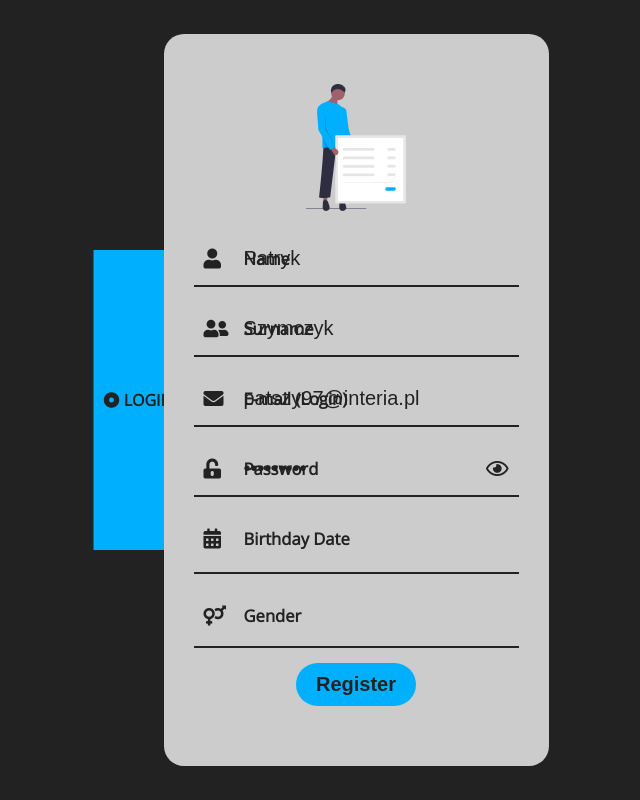
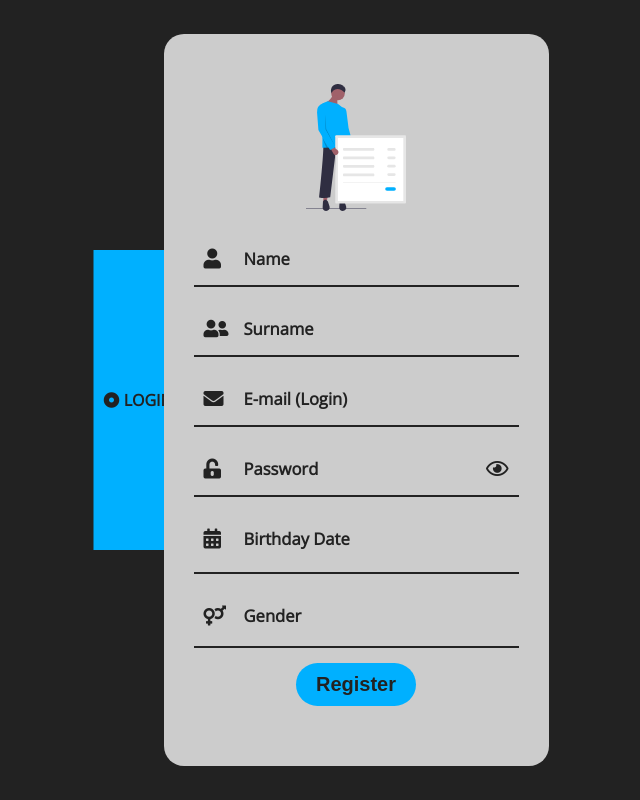
Before and after one commit to patszy/form_task, a plain HTML site: page index.html in a window 1280 px wide. Both pictures are taken after a click on the link "REGISTER". Shown: the whole page, without its empty margins (284-924 px from the left). Drawn offline with nearby package versions, Linux system fonts and the light colour scheme.

Commit message:
Deleted default values from form.

```diff
--- a/index.html
+++ b/index.html
@@ -40,32 +40,32 @@
                 <label for="name" class="form-row">
                     <h5>Name</h5>
                     <i class="fas fa-user"></i>
-                    <input id="name" type="text" name="name" pattern="^[A-Z]([',.-]?[a-z])+$" class="input" autocomplete="off" required value="Patryk">
+                    <input id="name" type="text" name="name" pattern="^[A-Z]([',.-]?[a-z])+$" class="input" autocomplete="off" required>
                 </label>
 
                 <label for="Surname" class="form-row">
                     <h5>Surname</h5>
                     <i class="fas fa-user-friends"></i>
-                    <input id="Surname" type="text" name="surname" pattern="^[A-Z]([',.-]?[a-z])+$" class="input" autocomplete="off" required value="Szymczyk">
+                    <input id="Surname" type="text" name="surname" pattern="^[A-Z]([',.-]?[a-z])+$" class="input" autocomplete="off" required>
                 </label>
 
                 <label for="mail" class="form-row">
                     <h5>E-mail (Login)</h5>
                     <i class="fas fa-envelope"></i>
-                    <input id="mail" type="email" name="email" pattern="[a-z0-9!#$%&'*+/=?^_`{|}~-]+(?:\.[a-z0-9!#$%&'*+/=?^_`{|}~-]+)*@(?:[a-z0-9](?:[a-z0-9-]*[a-z0-9])?\.)+[a-z0-9](?:[a-z0-9-]*[a-z0-9])?" class="input" autocomplete="off" required value="patszy97@interia.pl">
+                    <input id="mail" type="email" name="email" pattern="[a-z0-9!#$%&'*+/=?^_`{|}~-]+(?:\.[a-z0-9!#$%&'*+/=?^_`{|}~-]+)*@(?:[a-z0-9](?:[a-z0-9-]*[a-z0-9])?\.)+[a-z0-9](?:[a-z0-9-]*[a-z0-9])?" class="input" autocomplete="off" required>
                 </label>
 
                 <label for="password-register" class="form-row">
                     <h5>Password</h5>
                     <i class="fas fa-unlock-alt"></i>
-                    <input id="password-register" type="password" name="password" pattern="^([\w\d][!@#$%&*]?){8,}$" class="input" required value="314159265">
+                    <input id="password-register" type="password" name="password" pattern="^([\w\d][!@#$%&*]?){8,}$" class="input" required>
                     <i class="far fa-eye"></i>
                 </label>
 
                 <label for="date" class="form-row">
                     <h5>Birthday Date</h5>
                     <i class="fas fa-calendar-alt"></i>
-                    <input id="date" type="date" name="bdate" class="input input-date" autocomplete="off" required value="1997-03-08">
+                    <input id="date" type="date" name="bdate" class="input input-date" autocomplete="off" required>
                 </label>
 
                 <div for="gender" class="form-row">
@@ -76,7 +76,7 @@
                 </div>
 
                 <label for="guardian" class="guardian">
-                    <input id="guardian" name="guardian" type="radio" value="guardian">
+                    <input id="guardian" name="guardian" type="radio">
                 </label>
 
                 <input type="submit" value="Register" class="submit">
```
